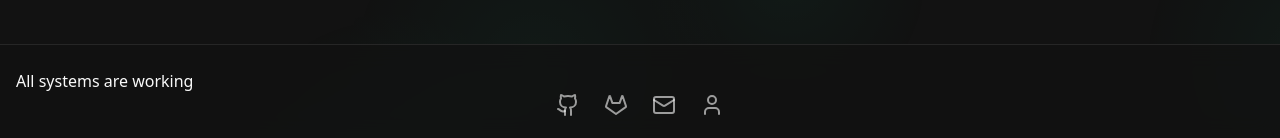
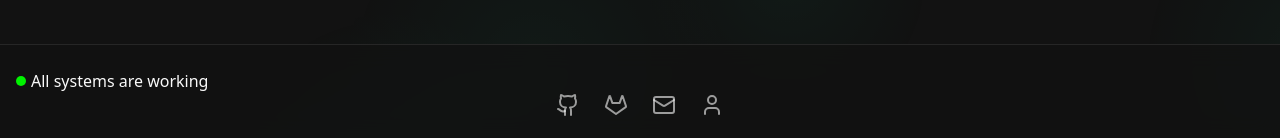
Before and after one commit to Floopydisk/qriverse, a React (Vite) app: page /scan in a window 1280 px wide. Shown: the part 659-797 px from the top of the page. Built offline with nearby package versions, Linux system fonts and the light colour scheme.

Commit message:
color change and mods

```diff
--- a/src/components/Footer.css
+++ b/src/components/Footer.css
@@ -6,7 +6,7 @@
   .green-dot {
     width: 10px;
     height: 10px;
-    background-color: green;
+    background-color: #00f300;
     border-radius: 50%;
     margin-right: 5px;
     display: inline-block;
--- a/src/components/Footer.tsx
+++ b/src/components/Footer.tsx
@@ -1,6 +1,6 @@
 
 import { Github, Gitlab, Mail, User } from "lucide-react";
-import styles from "./Footer.css";
+import "./Footer.css";
 
 const Footer = () => {
   const currentYear = new Date().getFullYear(); // Get the current year
```
